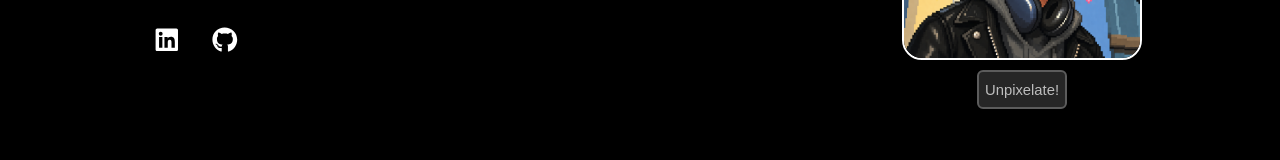
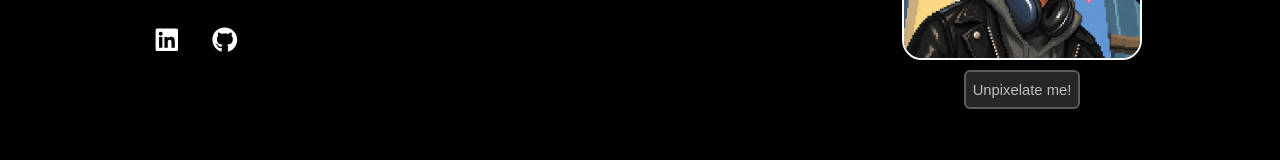
Before and after one commit to estibenjack/portfolio-site, a React (Vite) app in the folder frontend/: page / in a window 1280 px wide. Shown: the part 340-500 px from the top of the page. Built offline with nearby package versions, Linux system fonts and the light colour scheme.

Commit message:
update Hero.jsx

```diff
--- a/frontend/src/sections/Hero.jsx
+++ b/frontend/src/sections/Hero.jsx
@@ -18,7 +18,7 @@ const Hero = () => {
       <div className="hero-img-wrapper">
         <img src={isPixel ? pixelPic : irlPic} alt="Photo of Steven" />
         <button onClick={() => setIsPixel(!isPixel)}>
-          {isPixel ? 'Unpixelate!' : 'Pixelate!'}
+          {isPixel ? 'Unpixelate me!' : 'Pixelate me!'}
         </button>
       </div>
     </div>
```
